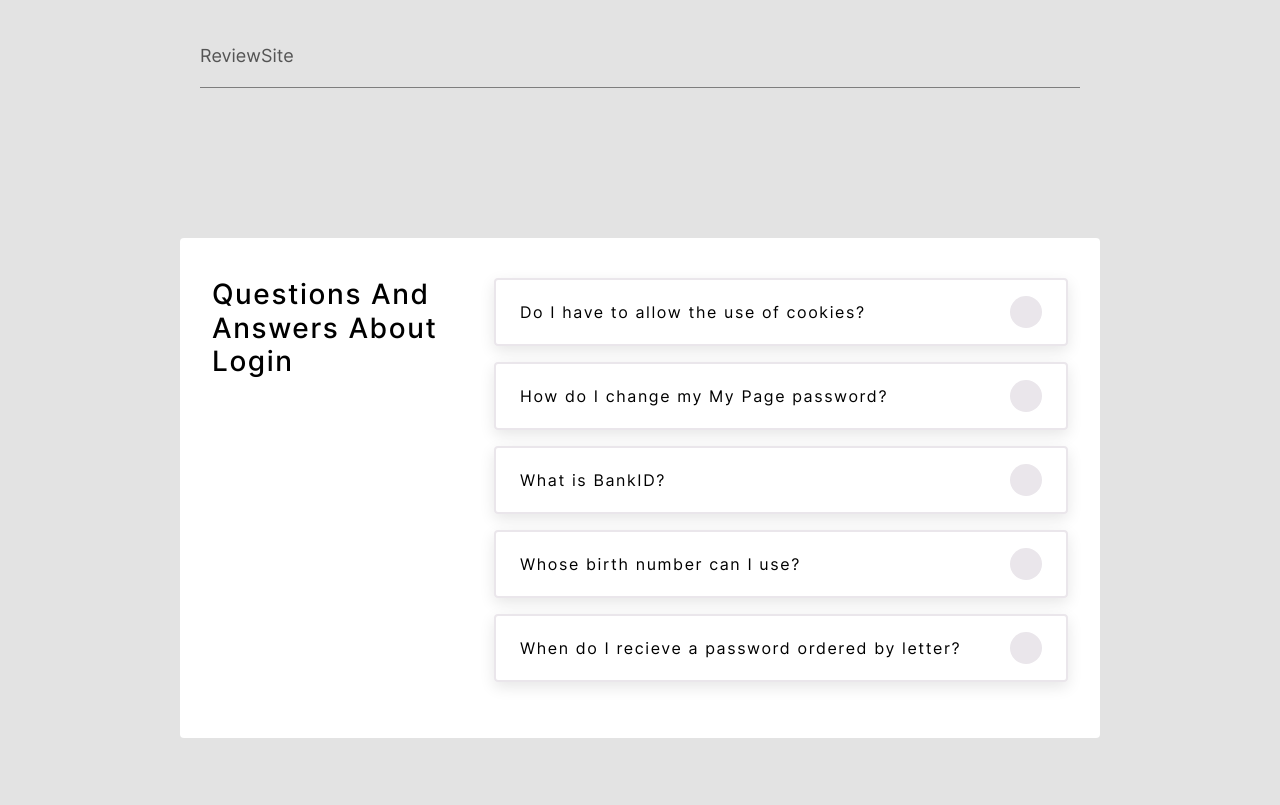
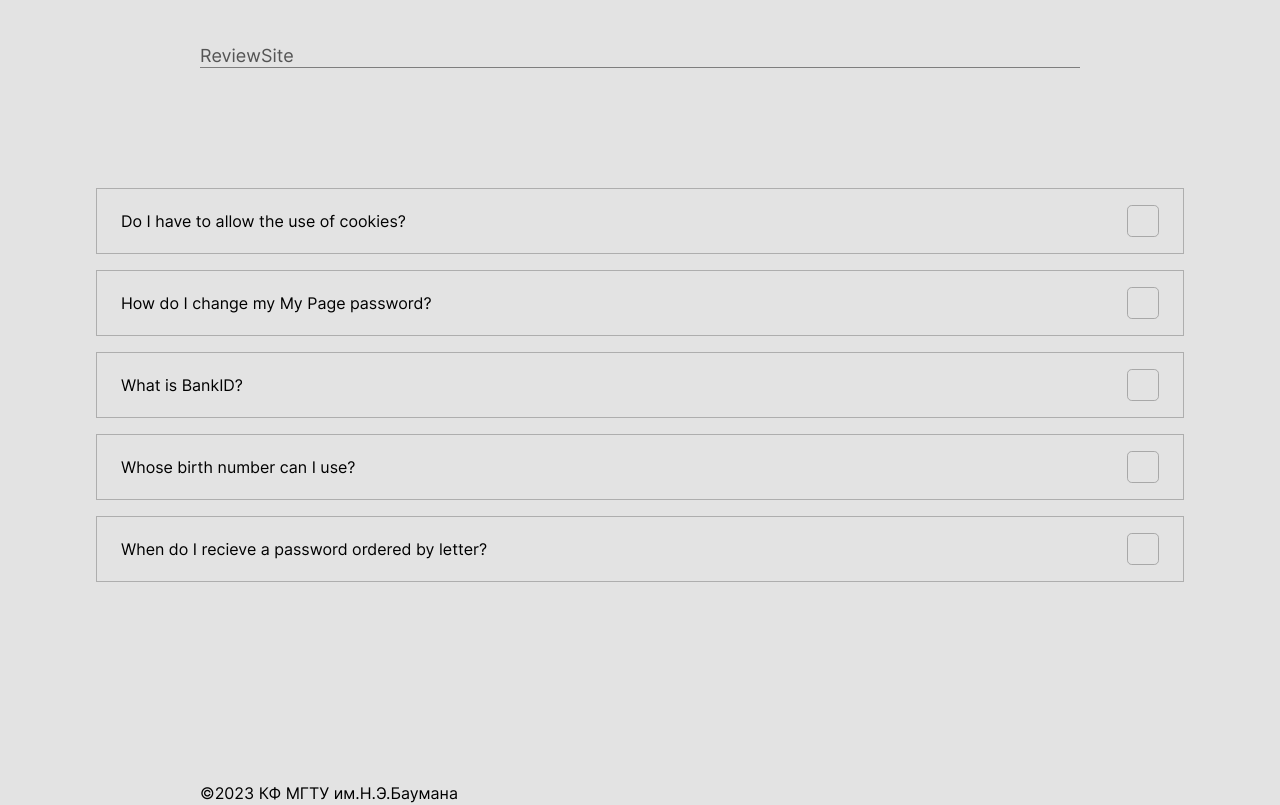
Before and after one commit to Lizaakishina/ReviewSite, a React (Create React App) app: page / in a window 1280 px wide. Shown: the top 805 px of the page. Built offline with nearby package versions, Linux system fonts and the light colour scheme.

Commit message:
feat: продвижение по стилизации аккордеона

```diff
--- /dev/null
+++ b/src/blocks/acc/__btn/acc__bth.css
@@ -0,0 +1,18 @@
+.acc__btn {
+  background: transparent;
+  width: 2rem;
+  height: 2rem;
+  cursor: pointer;
+  margin-left: 1rem;
+  border: 1px solid rgb(168, 168, 168);
+  border-radius: 15%;
+}
+
+.acc__title::after {
+  transform: rotate(90deg);
+  transition: all .3s;
+}
+
+.acc__btn--active .acc__title::after {
+  transform: rotate(0deg);
+}
--- /dev/null
+++ b/src/blocks/acc/__container/acc__container.css
@@ -0,0 +1,8 @@
+.acc__container {
+  width: 90vw;
+  margin: 5rem auto;
+  background: var(--clr-white);
+  border-radius: var(--radius);
+  padding: 2.5rem 2rem;
+  max-width: var(--fixed-width);
+}
--- /dev/null
+++ b/src/blocks/acc/__header/acc__header.css
@@ -0,0 +1,9 @@
+.acc__header {
+  display: flex;
+  justify-content: space-between;
+  align-items: center;
+}
+
+.acc__header h4 {
+  margin-bottom: 0;
+}
--- /dev/null
+++ b/src/blocks/acc/__text/acc__text.css
@@ -0,0 +1,5 @@
+.acc__text {
+  color: var(--clr-grey-3);
+  margin-bottom: 0;
+  margin-top: 0.5rem;
+}
--- /dev/null
+++ b/src/blocks/acc/__title/acc__title.css
@@ -0,0 +1,4 @@
+.acc__title {
+  text-transform: none;
+  line-height: 1.5;
+}
--- /dev/null
+++ b/src/blocks/acc/acc.css
@@ -0,0 +1,6 @@
+.acc {
+  padding: 1rem 1.5rem;
+  margin-bottom: 1rem;
+  box-shadow: var(--light-shadow);
+  border: 1px solid rgb(174, 174, 174);
+}
--- a/src/blocks/question.css
+++ /dev/null
@@ -1,217 +0,0 @@
-/*
-===============
-Variables
-===============
-*/
-
-:root {
-  /* dark shades of primary color*/
-  --clr-primary-1: hsl(205, 86%, 17%);
-  --clr-primary-2: hsl(205, 77%, 27%);
-  --clr-primary-3: hsl(205, 72%, 37%);
-  --clr-primary-4: hsl(205, 63%, 48%);
-  /* primary/main color */
-  --clr-primary-5: hsl(205, 78%, 60%);
-  /* lighter shades of primary color */
-  --clr-primary-6: hsl(205, 89%, 70%);
-  --clr-primary-7: hsl(205, 90%, 76%);
-  --clr-primary-8: hsl(205, 86%, 81%);
-  --clr-primary-9: hsl(205, 90%, 88%);
-  --clr-primary-10: hsl(205, 100%, 96%);
-  /* darkest grey - used for headings */
-  --clr-grey-1: hsl(209, 61%, 16%);
-  --clr-grey-2: hsl(211, 39%, 23%);
-  --clr-grey-3: hsl(209, 34%, 30%);
-  --clr-grey-4: hsl(209, 28%, 39%);
-  /* grey used for paragraphs */
-  --clr-grey-5: hsl(210, 22%, 49%);
-  --clr-grey-6: hsl(209, 23%, 60%);
-  --clr-grey-7: hsl(211, 27%, 70%);
-  --clr-grey-8: hsl(210, 31%, 80%);
-  --clr-grey-9: hsl(212, 33%, 89%);
-  --clr-grey-10: hsl(210, 36%, 96%);
-  --clr-white: #fff;
-  --clr-purple: #4b145b;
-  --clr-red-special: #b4345c;
-  --clr-grey-special: #eae6eb;
-  --clr-red-dark: hsl(360, 67%, 44%);
-  --clr-red-light: hsl(360, 71%, 66%);
-  --clr-green-dark: hsl(125, 67%, 44%);
-  --clr-green-light: hsl(125, 71%, 66%);
-  --clr-black: #222;
-  --transition: all 0.3s linear;
-  --spacing: 0.1rem;
-  --radius: 0.25rem;
-  --light-shadow: 0 5px 15px rgba(0, 0, 0, 0.1);
-  --dark-shadow: 0 5px 15px rgba(0, 0, 0, 0.2);
-  --max-width: 1170px;
-  --fixed-width: 920px;
-}
-/*
-===============
-Global Styles
-===============
-*/
-
-*,
-::after,
-::before {
-  margin: 0;
-  padding: 0;
-  box-sizing: border-box;
-}
-body {
-  font-family: -apple-system, BlinkMacSystemFont, 'Segoe UI', Roboto, Oxygen,
-    Ubuntu, Cantarell, 'Open Sans', 'Helvetica Neue', sans-serif;
-  background: var(--clr-purple);
-  color: var(--clr-grey-1);
-  line-height: 1.5;
-  font-size: 0.875rem;
-}
-ul {
-  list-style-type: none;
-}
-a {
-  text-decoration: none;
-}
-h1,
-h2,
-h3,
-h4 {
-  letter-spacing: var(--spacing);
-  text-transform: capitalize;
-  line-height: 1.25;
-  margin-bottom: 0.75rem;
-}
-h1 {
-  font-size: 3rem;
-}
-h2 {
-  font-size: 2rem;
-}
-h3 {
-  font-size: 1.25rem;
-}
-h4 {
-  font-size: 0.875rem;
-}
-p {
-  margin-bottom: 1.25rem;
-  color: var(--clr-grey-5);
-}
-@media screen and (min-width: 800px) {
-  h1 {
-    font-size: 4rem;
-  }
-  h2 {
-    font-size: 2.5rem;
-  }
-  h3 {
-    font-size: 1.75rem;
-  }
-  h4 {
-    font-size: 1rem;
-  }
-  body {
-    font-size: 1rem;
-  }
-  h1,
-  h2,
-  h3,
-  h4 {
-    line-height: 1;
-  }
-}
-/*  global classes */
-
-/* section */
-.section {
-  width: 90vw;
-  margin: 0 auto;
-  max-width: var(--max-width);
-}
-
-@media screen and (min-width: 992px) {
-  .section {
-    width: 95vw;
-  }
-}
-
-/*
-===============
-Questions
-===============
-*/
-
-main {
-  min-height: 100vh;
-  /* using flex because of better browser support */
-  display: flex;
-  justify-content: center;
-  align-items: center;
-}
-
-.container {
-  width: 90vw;
-  margin: 5rem auto;
-  background: var(--clr-white);
-  border-radius: var(--radius);
-  padding: 2.5rem 2rem;
-  max-width: var(--fixed-width);
-  display: grid;
-  gap: 1rem 2rem;
-}
-.container h3 {
-  line-height: 1.2;
-  font-weight: 500;
-}
-@media screen and (min-width: 992px) {
-  .container {
-    display: grid;
-    grid-template-columns: 250px 1fr;
-  }
-}
-.question {
-  padding: 1rem 1.5rem;
-  border: 2px solid var(--clr-grey-special);
-  margin-bottom: 1rem;
-  border-radius: var(--radius);
-  box-shadow: var(--light-shadow);
-}
-.question h4 {
-  text-transform: none;
-  line-height: 1.5;
-}
-.question p {
-  color: var(--clr-grey-3);
-  margin-bottom: 0;
-  margin-top: 0.5rem;
-}
-.question header {
-  display: flex;
-  justify-content: space-between;
-  align-items: center;
-}
-.question header h4 {
-  margin-bottom: 0;
-}
-.btn {
-  background: transparent;
-  border-color: transparent;
-  width: 2rem;
-  height: 2rem;
-  background: var(--clr-grey-special);
-  display: flex;
-  align-items: center;
-  justify-content: center;
-  border-radius: 50%;
-  color: var(--clr-red-special);
-  cursor: pointer;
-  margin-left: 1rem;
-  align-self: center;
-  min-width: 2rem;
-}
-
-.question-title {
-  cursor: pointer;
-}
--- a/src/components/Accordion.js
+++ b/src/components/Accordion.js
@@ -7,8 +7,7 @@ const Accordion = () => {
 
   return (
     <main>
-      <div className='container'>
-        <h3>questions and answers about login</h3>
+      <div className='acc__container'>
         <section className='info'>
           {questions.map((question) => (
             <SingleQuestion key={question.id} {...question} />
--- a/src/components/Question.js
+++ b/src/components/Question.js
@@ -1,18 +1,18 @@
 import React, { useState } from 'react'
-//import { AiOutlineMinus, AiOutlinePlus } from 'react-icons/ai'
+
 const Question = ({ title, info }) => {
   const [expanded, setExpanded] = useState(false)
 
   return (
-    <article className='question'>
-      <header>
-        <h4 onClick={() => setExpanded(!expanded)} className='question-title'>
+    <article className='acc'>
+      <header className="acc__header">
+        <h4 className="acc__title" onClick={() => setExpanded(!expanded)}>
           {title}
         </h4>
-        <button className='btn' onClick={() => setExpanded(!expanded)}>
+        <button className='acc__btn' onClick={() => setExpanded(!expanded)}>
         </button>
       </header>
-      {expanded && <p>{info}</p>}
+      {expanded && <p className="acc__text">{info}</p>}
     </article>
   )
 }
--- a/src/index.css
+++ b/src/index.css
@@ -5,7 +5,12 @@
 @import url(./blocks/header/header.css);
 @import url(./blocks/header/__text/header__text.css);
 
-@import url(./blocks/question.css);
+@import url(./blocks/acc/acc.css);
+@import url(./blocks/acc/__btn/acc__bth.css);
+@import url(./blocks/acc/__title/acc__title.css);
+@import url(./blocks/acc/__text/acc__text.css);
+@import url(./blocks/acc/__header/acc__header.css);
+@import url(./blocks/acc/__container/acc__container.css);
 
 @import url(./blocks/footer/footer.css);
 @import url(./blocks/footer/__text/footer__text.css);
```
